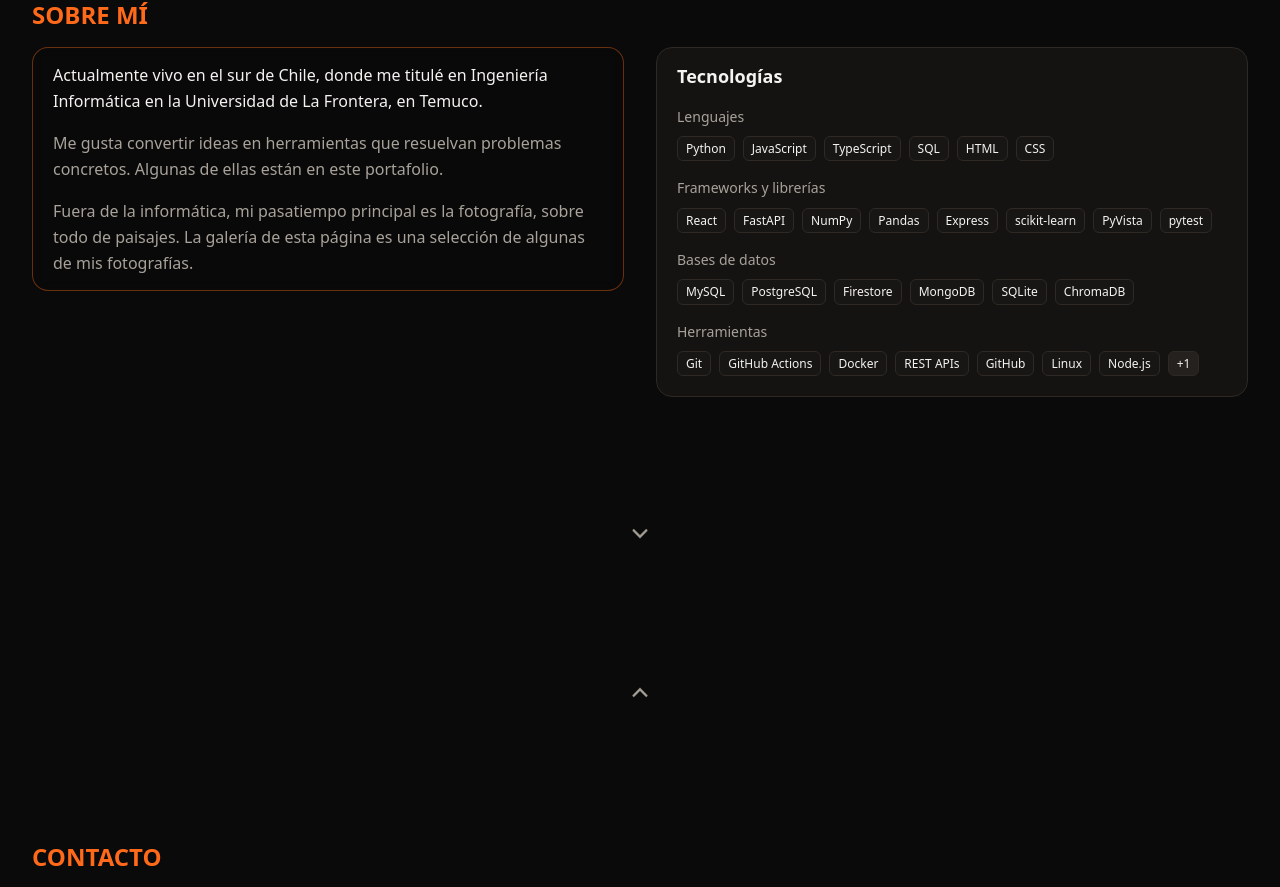
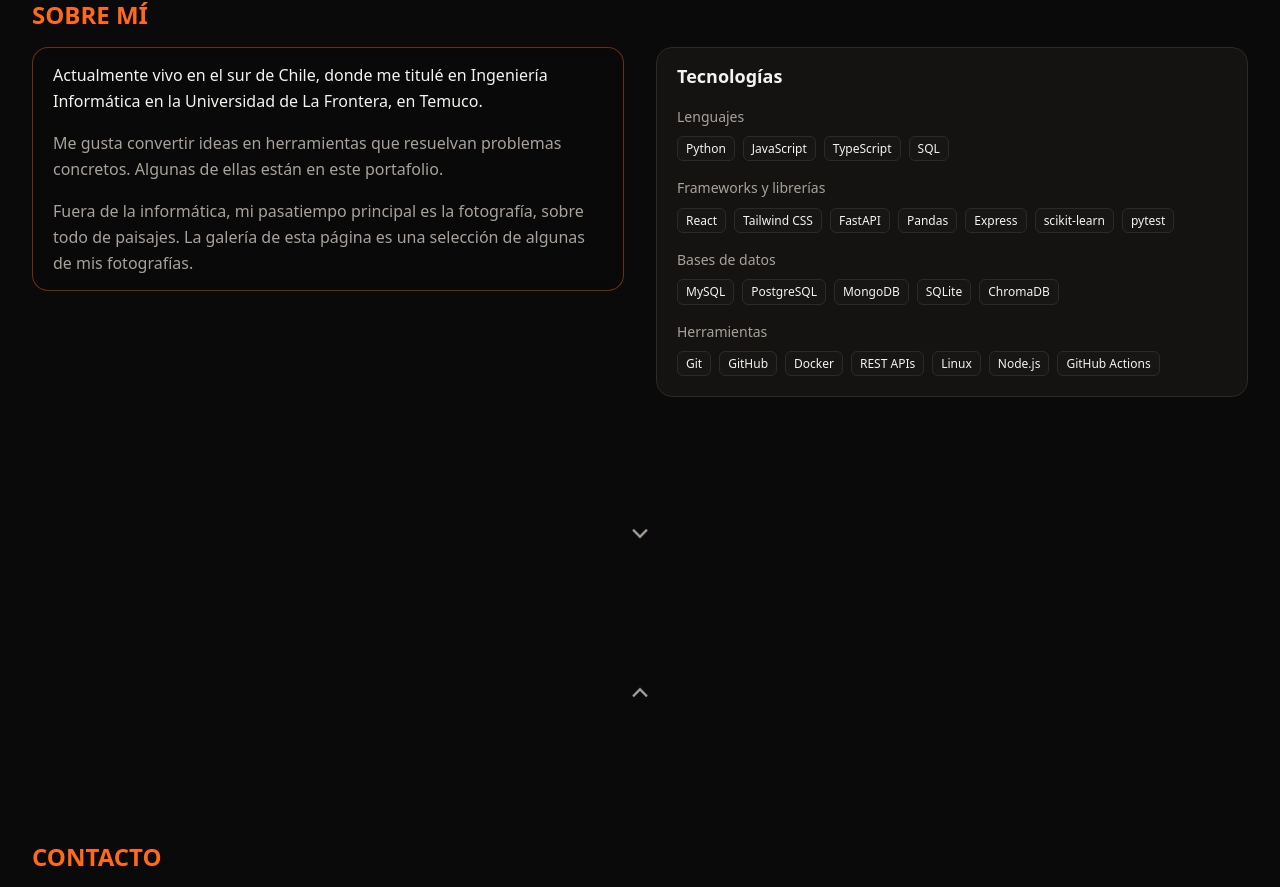
Before and after one commit to ElianBustamante/ElianBustamante.github.io, a React (Vite) app: page /#inicio in a window 1280 px wide. Shown: the part 2632-3519 px from the top of the page. Built offline with nearby package versions, Linux system fonts and the light colour scheme.

Commit message:
feat(data): update tech stack in skills

```diff
--- a/src/data/projects.js
+++ b/src/data/projects.js
@@ -2,7 +2,7 @@ export const projectsData = [
   {
     id: 'gamesDealTracker',
     image: null,
-    icon: 'discord', // <--- Ícono de Discord
+    icon: 'discord',
     tags: ['Python 3.11+', 'discord.py', 'aiohttp', 'curl-cffi', 'SQLite', 'pytest'],
     repoUrl: 'https://github.com/ElianBustamante/games-deal-tracker',
     demoUrl: 'https://discord.com/oauth2/authorize?client_id=1501675277846052934',
@@ -10,7 +10,7 @@ export const projectsData = [
   {
     id: 'priceAlertBot',
     image: null,
-    icon: 'bot', // <--- Muestra un ícono de robot gigante
+    icon: 'bot',
     tags: ['Python 3.11+', 'CallMeBot API', 'SerpAPI', 'GitHub Actions', 'pytest'],
     repoUrl: 'https://github.com/ElianBustamante/price-alert-bot',
     demoUrl: null,
--- a/src/data/site.js
+++ b/src/data/site.js
@@ -6,8 +6,8 @@ export const site = {
 }
 
 export const skills = {
-  languages: ['Python', 'JavaScript', 'TypeScript', 'SQL', 'HTML', 'CSS'],
-  frameworks: ['React', 'FastAPI', 'NumPy', 'Pandas', 'Express', 'scikit-learn', 'PyVista', 'pytest'],
-  databases: ['MySQL', 'PostgreSQL', 'Firestore', 'MongoDB', 'SQLite', 'ChromaDB'],
-  tools: ['Git', 'GitHub Actions', 'Docker', 'REST APIs', 'GitHub', 'Linux', 'Node.js', 'VS Code'],
+  languages: ['Python', 'JavaScript', 'TypeScript', 'SQL'],
+  frameworks: ['React', 'Tailwind CSS', 'FastAPI', 'Pandas', 'Express', 'scikit-learn', 'pytest'],
+  databases: ['MySQL', 'PostgreSQL', 'MongoDB', 'SQLite', 'ChromaDB'],
+  tools: ['Git', 'GitHub', 'Docker', 'REST APIs', 'Linux', 'Node.js', 'GitHub Actions'],
 }
```
